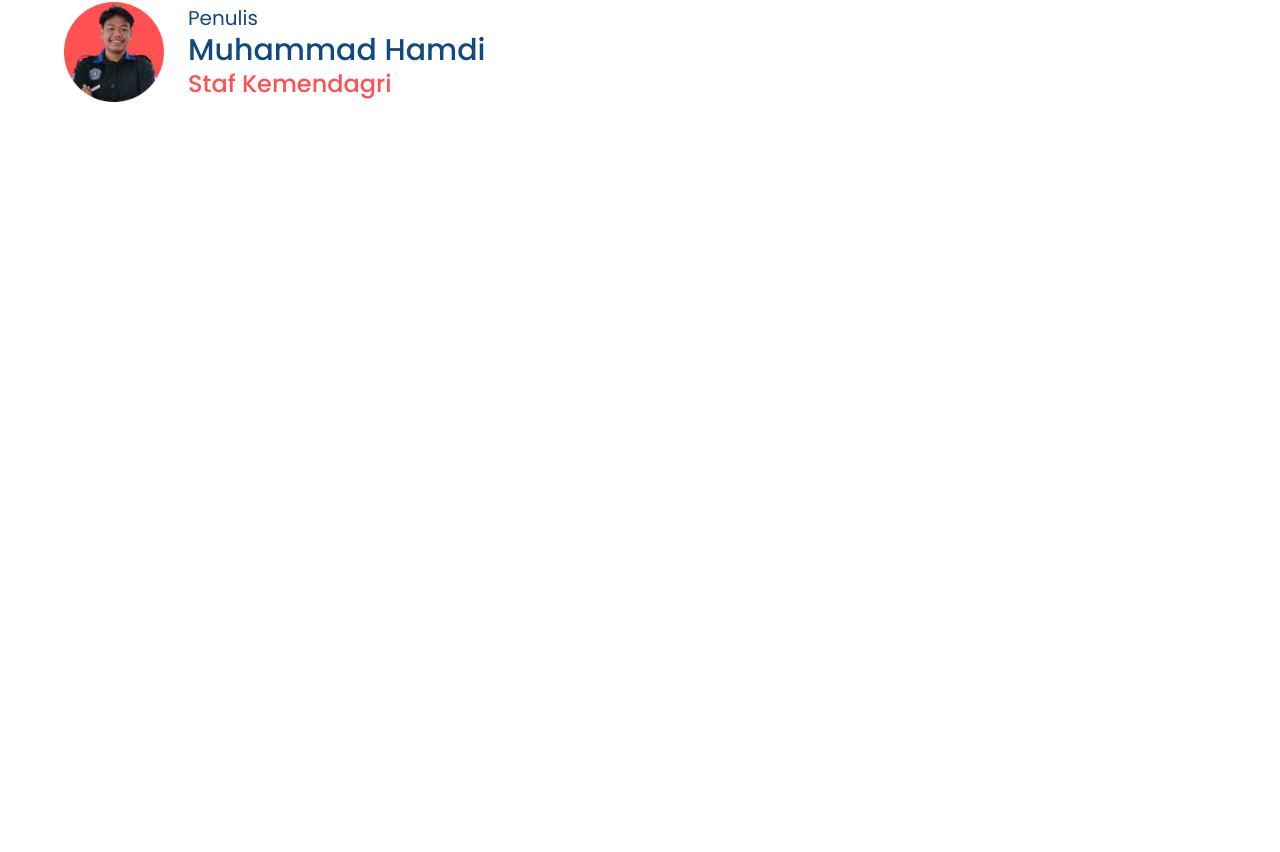
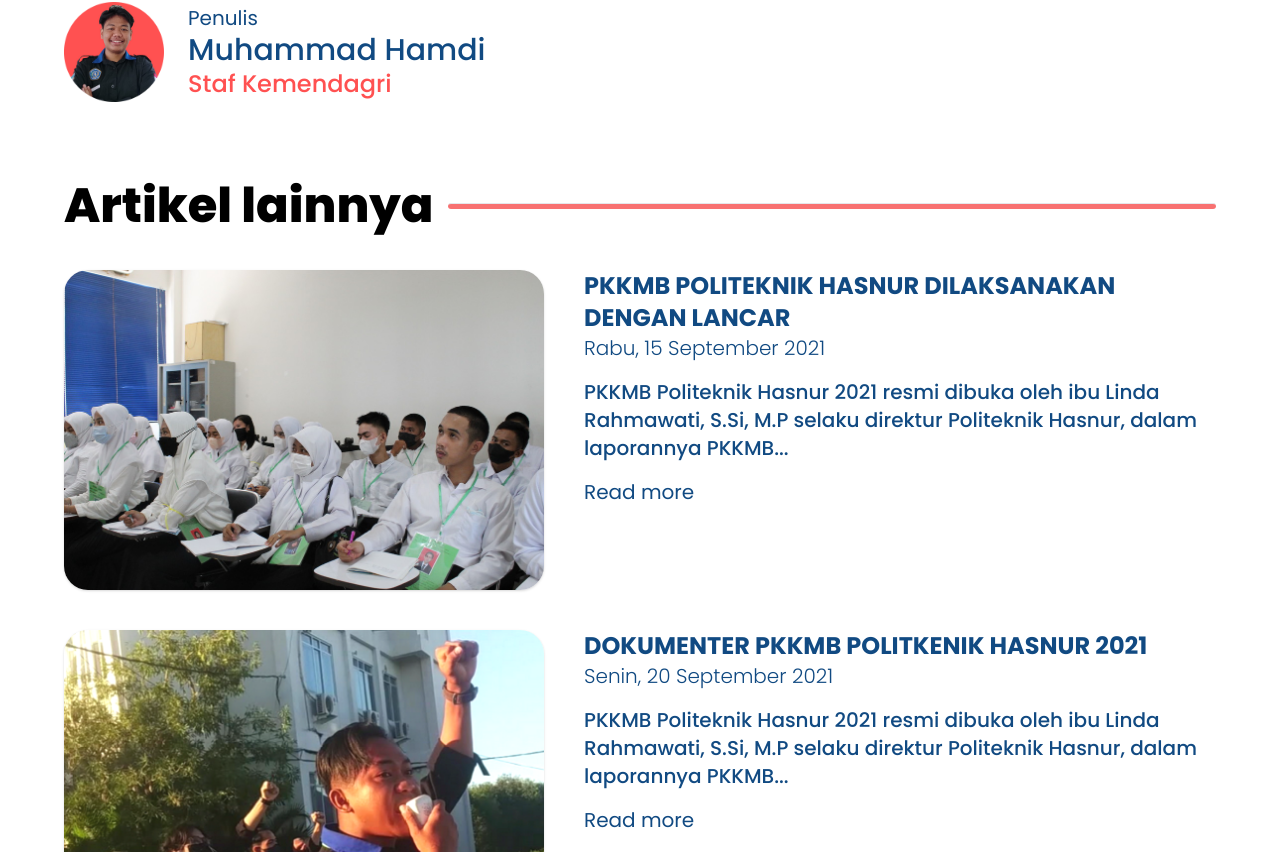
Before and after one commit to or-abdillh/BEM-POLITEKNIK-HASNUR, a Vue app: page /artikel in a window 1280 px wide. Shown: the part 2928-3780 px from the top of the page. Before the commit the page ends 3070 px from the top, so only its background shows below. Built offline with nearby package versions, Linux system fonts and the light colour scheme; what @splidejs/vue-splide would draw is missing.

Commit message:
Update Artikel views

```diff
--- a/src/components/Article.vue
+++ b/src/components/Article.vue
@@ -5,7 +5,7 @@
                 <h1>Artikel</h1>
             </template>
         </Title>
-        <div class="mt-16 px-16 flex gap-10 justify-between">
+        <section class="mt-16 px-16 flex gap-10 justify-between">
             <template v-for="(card, index) in articles" :key="index">
                 <div class="overflow-hidden rounded-3xl shadow-xl relative">
                     <img class="w-full" :src="card.poster">
@@ -17,7 +17,7 @@
                     </div>
                 </div>
             </template>
-        </div>
+        </section>
     </section>
 </template>
 
--- a/src/components/Title.vue
+++ b/src/components/Title.vue
@@ -12,10 +12,4 @@
       @apply text-5xl font-black text-center px-20 py-10 flex gap-10 w-full items-center justify-between;
       color: #114A82;
    }
-
-   .line {
-      @apply bg-red-400 w-4/12 rounded;
-      color: #FF5151;
-      height: 6px;
-   }
 </style>
--- a/src/style/app.css
+++ b/src/style/app.css
@@ -10,6 +10,18 @@
    padding: 0;
 
    font-family: "Poppins", Sans-Serif;
+}
+
+.line {
+   @apply bg-red-400 w-4/12 rounded;
+   color: #FF5151;
+   height: 6px;
+}
+
+.line-singgle {
+   @apply bg-red-400 w-8/12 rounded;
+   color: #FF5151;
+   height: 6px;
 }
 
 @keyframes show {
--- a/src/views/Article.vue
+++ b/src/views/Article.vue
@@ -26,17 +26,58 @@
       </template>
    </Carousel>
    <!-- Content -->
-   <section class="px-16 my-10">
+   <section class="px-16 mt-10 mb-20">
       <p class="leading-relaxed text-chatams text-3xl">
          PKKMB Politeknik Hasnur 2021 resmi dibuka oleh ibu Linda Rahmawati, S.Si., M.P. selaku direktur Politeknik Hasnur, dalam laporannya PKKMB tahun ini dilaksanakan 3 hari ini secara hybrid yaitu 1 hari online dan 2 hari offline dengan harapan untuk mencegah penularan Covid-19 dan agar kegiatan tersebut dapat berjalan dengan baik dan semaksimal mungkin.
       </p>
-   <Writer></Writer>
+      <Writer></Writer>
    </section>
+   <!-- Artikel lainnya -->
+   <section class="px-16 mb-10">
+      <div class="flex items-center justify-between">
+         <h1 class="text-5xl font-black">Artikel lainnya</h1>
+         <hr class="line-singgle" />
+      </div>
+      <!-- Articles -->
+      <section class="w-full mt-10">
+         <template v-for="(article, index) in articles" :key="index">
+            <!-- Card -->
+            <div class="flex items-start gap-10">
+               <img :src="article.poster" class="rounded-3xl shadow w-5/12 shadow mb-10" />
+               <div class="">
+                  <h1 class="font-bold text-chatams text-2xl">{{ article.title.toUpperCase() }}</h1>
+                  <p class="text-chatams text-xl font-light">{{ article.date }}</p>
+                  <p class="text-xl my-4 text-chatams font-medium">{{ article.description }}</p>
+                  <router-link :to="{ name: 'artikel' }" class="text-chatams text-xl">Read more</router-link>
+               </div>
+            </div>
+         </template>
+      </section>
+   </section>
+   <Footer></Footer>
 </template>
 
 <script setup>
 
+   import Footer from '../components/Footer.vue'
    import Carousel from '../components/Carousel.vue'
    import Writer from '../components/Writer.vue'
 
+   import { ref } from 'vue'
+
+   const articles = ref([
+         {
+            title: 'PKKMB politeknik hasnur dilaksanakan dengan lancar',
+            date: 'Rabu, 15 September 2021',
+            description: 'PKKMB Politeknik Hasnur 2021 resmi dibuka oleh ibu Linda Rahmawati, S.Si, M.P selaku direktur Politeknik Hasnur, dalam laporannya PKKMB...',
+            poster: 'article-2.jpg'
+         },
+         {
+            title: 'dokumenter PKKMB politkenik hasnur 2021',
+            date: 'Senin, 20 September 2021',
+            description: 'PKKMB Politeknik Hasnur 2021 resmi dibuka oleh ibu Linda Rahmawati, S.Si, M.P selaku direktur Politeknik Hasnur, dalam laporannya PKKMB...',
+            poster: 'article-3.jpg'
+         }
+      ])
+
 </script>
```
